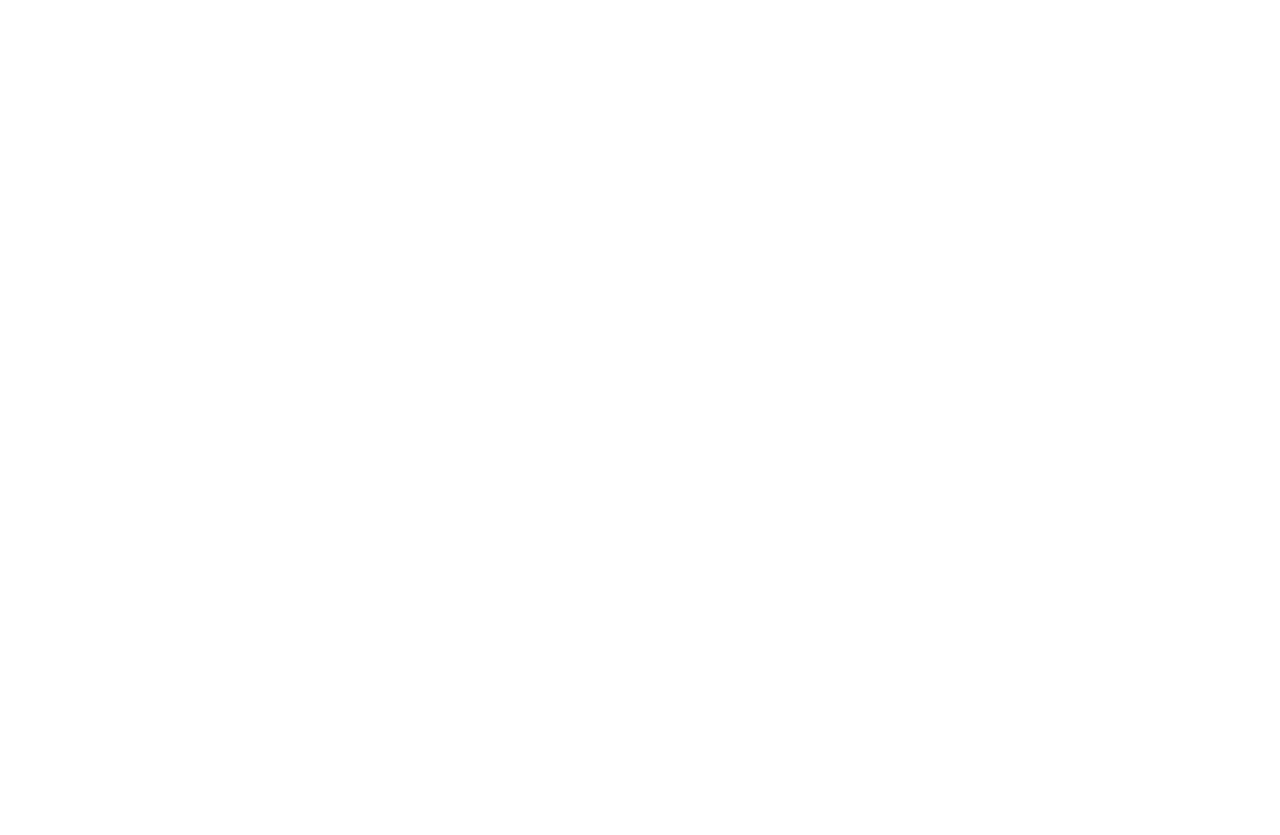
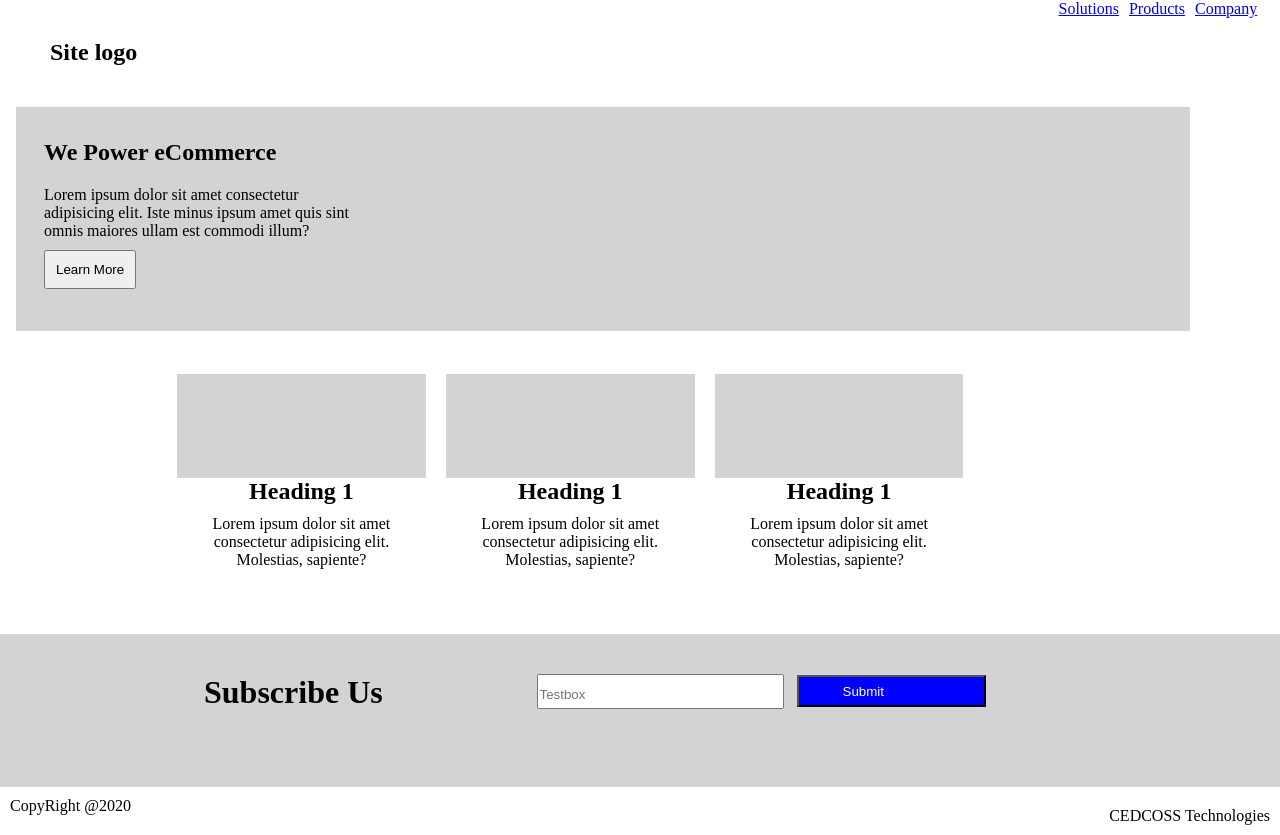
Before and after one commit to SaimHurHasan123/template3-rework, a plain HTML site: page src/index.html in a window 1280 px wide. Before the commit the page ends 800 px from the top, so only its background shows below. Drawn offline with Linux system fonts and the light colour scheme.

Commit message:
re-work of template 3 commit

```diff
--- a/src/index.html
+++ b/src/index.html
@@ -1,14 +1,73 @@
 <!DOCTYPE html>
 <html lang="en">
-<head>
-    <meta charset="UTF-8">
-    <meta http-equiv="X-UA-Compatible" content="IE=edge">
-    <meta name="viewport" content="width=device-width, initial-scale=1.0">
-    <title>Template3revision
+  <head>
+    <meta charset="UTF-8" />
+    <meta http-equiv="X-UA-Compatible" content="IE=edge" />
+    <meta name="viewport" content="width=device-width, initial-scale=1.0" />
+    <title>Template3revision</title>
+    <link rel="stylesheet" href="style.css" />
+  </head>
+  <body>
+    <header>
+      <div class="head-section">
+        <ul>
+          <li><a href="link">Company</a></li>
+          <li><a href="link">Products</a></li>
+          <li><a href="link">Solutions</a></li>
+        </ul>
+        <h2 id="site">Site logo</h2>
+      </div>
+    </header>
+    <!--body-->
+    <div class="mid">
+      <div class="mid1">
+        <div class="mid1version1">
+          <h2>We Power eCommerce</h2>
+          <p>
+            Lorem ipsum dolor sit amet consectetur adipisicing elit. Iste minus
+            ipsum amet quis sint omnis maiores ullam est commodi illum?
+          </p>
+          <button>Learn More</button>
+        </div>
+      </div>
+      <div class="mid2">
+        <div class="block">
+          <div class="card"></div>
+          <h2>Heading 1</h2>
+          <p>
+            Lorem ipsum dolor sit amet consectetur adipisicing elit. Molestias,
+            sapiente?
+          </p>
+        </div>
+        <div class="block">
+          <div class="card"></div>
+          <h2>Heading 1</h2>
+          <p>
+            Lorem ipsum dolor sit amet consectetur adipisicing elit. Molestias,
+            sapiente?
+          </p>
+        </div>
+        <div class="block">
+          <div class="card"></div>
+          <h2>Heading 1</h2>
+          <p>
+            Lorem ipsum dolor sit amet consectetur adipisicing elit. Molestias,
+            sapiente?
+          </p>
+        </div>
+      </div>
+    </div>
 
-    </title>
-</head>
-<body>
-
-</body>
+    <footer>
+      <div class="foot1">
+        <h1>Subscribe Us</h1>
+        <form>
+          <input type="text" placeholder="Testbox" />
+          <input type="submit" value="Submit" />
+        </form>
+      </div>
+      <p id="foot2">CopyRight @2020</p>
+      <p id="foot3">CEDCOSS Technologies</p>
+    </footer>
+  </body>
 </html>
--- a/src/style.css
+++ b/src/style.css
@@ -0,0 +1,124 @@
+* {
+  margin: 0px;
+}
+
+.head-section {
+  overflow: hidden;
+  width: 99%;
+  height: 10%;
+}
+.head-section ul li {
+  float: right;
+  list-style: none;
+  padding: 0px 10px 40px 0px;
+}
+#site {
+  padding: 39px 36px 20px 50px;
+}
+.mid {
+  width: 90%;
+  height: 80%;
+
+  margin: 10px 0px;
+  padding: 1px 82px 2px 16px;
+}
+.mid1 {
+  width: 99%;
+  height: 40%;
+
+  margin: 10px 0px;
+  padding: 21px 17px;
+  background-color: lightgray;
+}
+.mid2 {
+  width: 72%;
+  height: 40%;
+
+  margin: 10px 0px;
+  padding: 23px 151px;
+  display: flex;
+}
+.foot1 {
+  width: 72%;
+
+  padding: 3px 297px 76px 0px;
+  margin: 10px 0px;
+}
+.mid1version1 {
+  width: 30%;
+
+  margin: 1px;
+  padding: 0px 24px 20px 0px;
+}
+.mid1version1 h2,
+p,
+button {
+  padding: 10px;
+}
+button {
+  margin-left: 10px;
+}
+.block {
+  width: 30%;
+  height: 40%;
+
+  margin: 10px;
+  padding: 0px;
+  text-align: center;
+}
+.card {
+
+  margin: auto;
+background-color: lightgray;
+  padding: 52px 42px;
+}
+.foot1 {
+background-color: lightgray;
+  padding-top: 40px;
+  padding-left: 100px;
+  overflow: hidden;
+  width: 70%;
+  height: 20%;
+}
+footer h1 {
+  padding-left: 104px;
+  padding-top: 0px;
+  display: inline;
+}
+
+input[type="submit"] {
+  float: right;
+  margin: 1px 0px 0px 13px;
+  padding: 7px 100px 6px 44px;
+  background-color: blue;
+  color: white;
+}
+
+input[type="text"] {
+  padding: 11px 65px 5px 1px;
+}
+
+form {
+  margin: 0px 0px 0px 0px;
+  padding: 0px 10px 0px 0px;
+  float: right;
+}
+#foot2 {
+    padding-top: 10px;
+    display: inline;
+}
+#foot3 {
+    padding-bottom: 10px;
+    display: inline;
+    float: right;
+}
+@media screen and (max-width: 580px) {
+
+
+    .mid2 {
+      display: block;
+    }
+    .block {
+   width: 60%;
+    }
+  }
```
